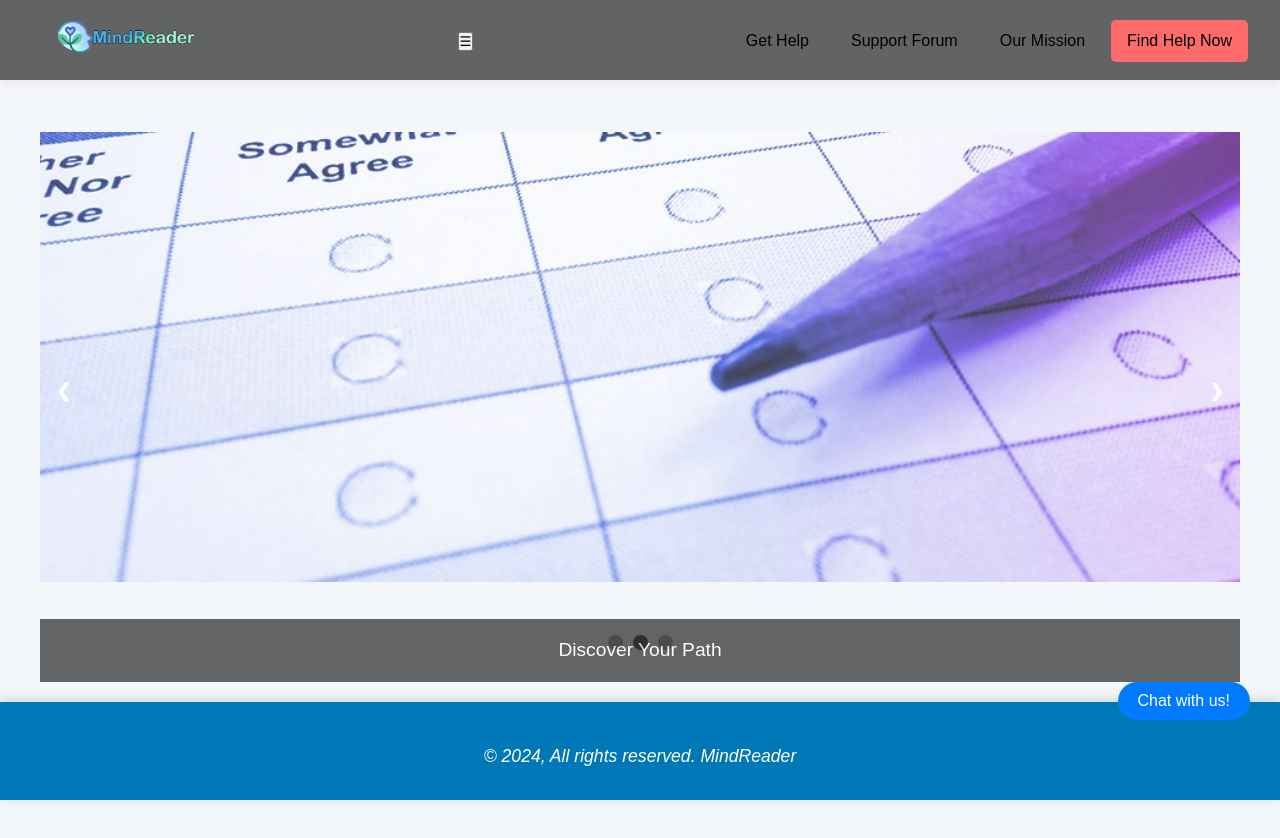
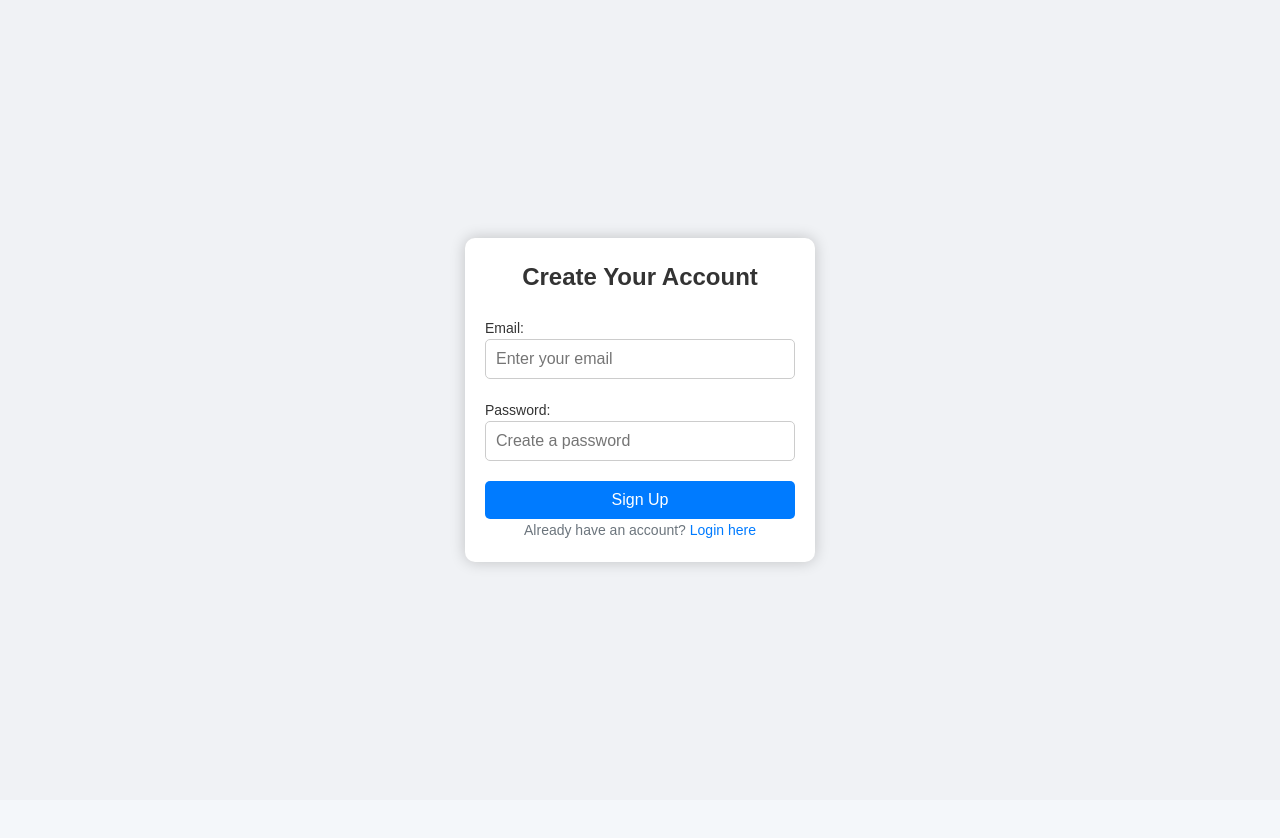
Before and after one commit to dire64/mindreader, a React (Create React App) app in the folder react/: page / in a window 1280 px wide. Shown: the top 838 px of the page. After the commit the page ends 800 px from the top, so only its background shows below. Built offline with nearby package versions, Linux system fonts and the light colour scheme; the HTML template or start-up script is replaced by a standard one.

Commit message:
login and signup page using firbase

```diff
--- /dev/null
+++ b/package.json
@@ -0,0 +1,6 @@
+{
+  "dependencies": {
+    "firebase": "^10.14.1",
+    "react-router-dom": "^6.27.0"
+  }
+}
--- a/react/src/App.js
+++ b/react/src/App.js
@@ -12,12 +12,17 @@ import Mission from "./pages/Mission";
 import DoctorList from "./components/DoctorList";
 import DoctorDetails from "./components/DoctorDetails";
 import Help from "./pages/Help";
+import SignUp from "./pages/SignUp";
+import Login from "./pages/login";
 
 const App = () => {
   return (
     <BrowserRouter>
       <Routes>
-        <Route index element={<Home />} />
+        <Route index element={<SignUp />} />
+        <Route path="/signUp" element={<SignUp />} />
+        <Route path="/login" element={<Login />} />
+        <Route path="/home" element={<Home />} />
         <Route path="/questionnaire" element={<Questionnaire />} />
         <Route path="/forum" element={<Forum />} />
         <Route path="/wiki" element={<Wiki />} />
--- /dev/null
+++ b/react/src/assets/login.css
@@ -0,0 +1,80 @@
+/* Center the form container */
+.signup-container {
+  display: flex;
+  justify-content: center;
+  align-items: center;
+  height: 100vh;
+  background-color: #f0f2f5;
+}
+
+/* Style the form */
+.signup {
+  width: 350px;
+  padding: 20px;
+  background-color: #fff;
+  border-radius: 10px;
+  box-shadow: 0 0 15px rgba(0, 0, 0, 0.2);
+}
+
+.signup h2 {
+  text-align: center;
+  margin-bottom: 20px;
+  font-size: 24px;
+  color: #333;
+}
+
+/* Style the input fields */
+.signup label {
+  display: block;
+  font-size: 14px;
+  margin-bottom: 5px;
+  color: #333;
+}
+
+.signup input {
+  width: 100%;
+  padding: 10px;
+  margin-bottom: 15px;
+  border-radius: 5px;
+  border: 1px solid #ccc;
+  box-sizing: border-box;
+  font-size: 16px;
+}
+
+.signup input:focus {
+  outline: none;
+  border-color: #007bff;
+  box-shadow: 0 0 5px rgba(0, 123, 255, 0.5);
+}
+
+/* Style the button */
+.signup button {
+  width: 100%;
+  padding: 10px;
+  background-color: #007bff;
+  color: white;
+  border: none;
+  border-radius: 5px;
+  font-size: 16px;
+  cursor: pointer;
+}
+
+.signup button:hover {
+  background-color: #0056b3;
+}
+
+/* Style the text */
+.signup p {
+  text-align: center;
+  color: #6c757d;
+  font-size: 14px;
+}
+
+.signup p a {
+  color: #007bff;
+  text-decoration: none;
+}
+
+.signup p a:hover {
+  text-decoration: underline;
+}
--- /dev/null
+++ b/react/src/assets/signup.css
@@ -0,0 +1,71 @@
+/* Center the form container */
+.signup-container {
+  display: flex;
+  justify-content: center;
+  align-items: center;
+  height: 100vh;
+  background-color: #f0f2f5;
+}
+
+/* Style the form */
+.signup {
+  width: 350px;
+  padding: 20px;
+  background-color: #fff;
+  border-radius: 10px;
+  box-shadow: 0 0 15px rgba(0, 0, 0, 0.2);
+}
+
+.signup h2 {
+  text-align: center;
+  margin-bottom: 20px;
+  font-size: 24px;
+  color: #333;
+}
+
+/* Style the input fields */
+.signup label {
+  display: block;
+  font-size: 14px;
+  margin-bottom: 5px;
+  color: #333;
+}
+
+.signup input {
+  width: 100%;
+  padding: 10px;
+  margin-bottom: 15px;
+  border-radius: 5px;
+  border: 1px solid #ccc;
+  box-sizing: border-box;
+  font-size: 16px;
+}
+
+.signup input:focus {
+  outline: none;
+  border-color: #007bff;
+  box-shadow: 0 0 5px rgba(0, 123, 255, 0.5);
+}
+
+/* Style the button */
+.btn-primary {
+  width: 100%;
+  padding: 10px;
+  background-color: #007bff;
+  color: white;
+  border: none;
+  border-radius: 5px;
+  font-size: 16px;
+  cursor: pointer;
+}
+
+.btn-primary:hover {
+  background-color: #0056b3;
+}
+
+/* Style the text */
+.text-muted {
+  text-align: center;
+  color: #6c757d;
+  font-size: 14px;
+}
--- /dev/null
+++ b/react/src/firebase.jsx
@@ -0,0 +1,23 @@
+// Import the functions you need from the SDKs you need
+import { initializeApp } from "firebase/app";
+import { getAuth } from "firebase/auth";
+// TODO: Add SDKs for Firebase products that you want to use
+// https://firebase.google.com/docs/web/setup#available-libraries
+
+// Your web app's Firebase configuration
+// For Firebase JS SDK v7.20.0 and later, measurementId is optional
+const firebaseConfig = {
+  apiKey: "AIzaSyChLYlTA4L9B1nZ-eXCODPMqjFlHVb1GLs",
+  authDomain: "login-bf0d1.firebaseapp.com",
+  projectId: "login-bf0d1",
+  storageBucket: "login-bf0d1.appspot.com",
+  messagingSenderId: "1074137988897",
+  appId: "1:1074137988897:web:5234bdf323f38b72fcc860",
+  measurementId: "G-GH22704L57",
+};
+
+// Initialize Firebase
+export const app = initializeApp(firebaseConfig);
+const auth = getAuth(app);
+
+export { auth };
--- /dev/null
+++ b/react/src/pages/SignUp.jsx
@@ -0,0 +1,58 @@
+import "../assets/signup.css";
+import React, { useState } from "react";
+import { Link, useNavigate } from "react-router-dom";
+import { auth } from "../firebase";
+import { createUserWithEmailAndPassword } from "firebase/auth";
+
+const SignUp = () => {
+  const [email, setEmail] = useState("");
+  const [password, setPassword] = useState("");
+  const navigate = useNavigate();
+
+  const handleSubmit = async (e) => {
+    e.preventDefault();
+    try {
+      await createUserWithEmailAndPassword(auth, email, password);
+      console.log("Account Created");
+      navigate("/login");
+    } catch (error) {
+      console.error("Error during signup: ", error);
+    }
+  };
+
+  return (
+    <div className="signup-container">
+      <form className="signup" onSubmit={handleSubmit}>
+        <h2>Create Your Account</h2>
+        <label htmlFor="email">
+          Email:
+          <input
+            type="email"
+            value={email}
+            onChange={(e) => setEmail(e.target.value)}
+            required
+            placeholder="Enter your email"
+          />
+        </label>
+        <label htmlFor="password">
+          Password:
+          <input
+            type="password"
+            value={password}
+            onChange={(e) => setPassword(e.target.value)}
+            required
+            placeholder="Create a password"
+          />
+        </label>
+        <button type="submit" className="btn-primary">
+          Sign Up
+        </button>
+        <p className="text-muted">
+          Already have an account? <Link to="/login">Login here</Link>
+        </p>
+      </form>
+    </div>
+  );
+};
+
+export default SignUp;
--- /dev/null
+++ b/react/src/pages/login.jsx
@@ -0,0 +1,53 @@
+import "../assets/login.css";
+import React, { useState } from "react";
+import { Link, useNavigate } from "react-router-dom";
+import { auth } from "../firebase";
+import { signInWithEmailAndPassword } from "firebase/auth";
+
+const Login = () => {
+  const [email, setEmail] = useState("");
+  const [password, setPassword] = useState("");
+  const navigate = useNavigate();
+  const handleSubmit = async (e) => {
+    e.preventDefault();
+    try {
+      await signInWithEmailAndPassword(auth, email, password);
+      console.log("Login Successfully");
+      navigate("/home");
+    } catch (error) {
+      console.error("Error during login: ", error);
+    }
+  };
+
+  return (
+    <div className="signup-container">
+      <form className="signup" onSubmit={handleSubmit}>
+        <h2>Login</h2>
+        <label htmlFor="email">
+          Email:
+          <input
+            type="email"
+            value={email}
+            onChange={(e) => setEmail(e.target.value)}
+            required
+          />
+        </label>
+        <label htmlFor="password">
+          Password:
+          <input
+            type="password"
+            value={password}
+            onChange={(e) => setPassword(e.target.value)}
+            required
+          />
+        </label>
+        <button type="submit">Login</button> <br />
+        <p>
+          Don't have an account? <Link to="/signUp">Sign Up</Link>
+        </p>
+      </form>
+    </div>
+  );
+};
+
+export default Login;
```
Also changed, not shown: 1 other file (tests, documents, lock files or other folders).
